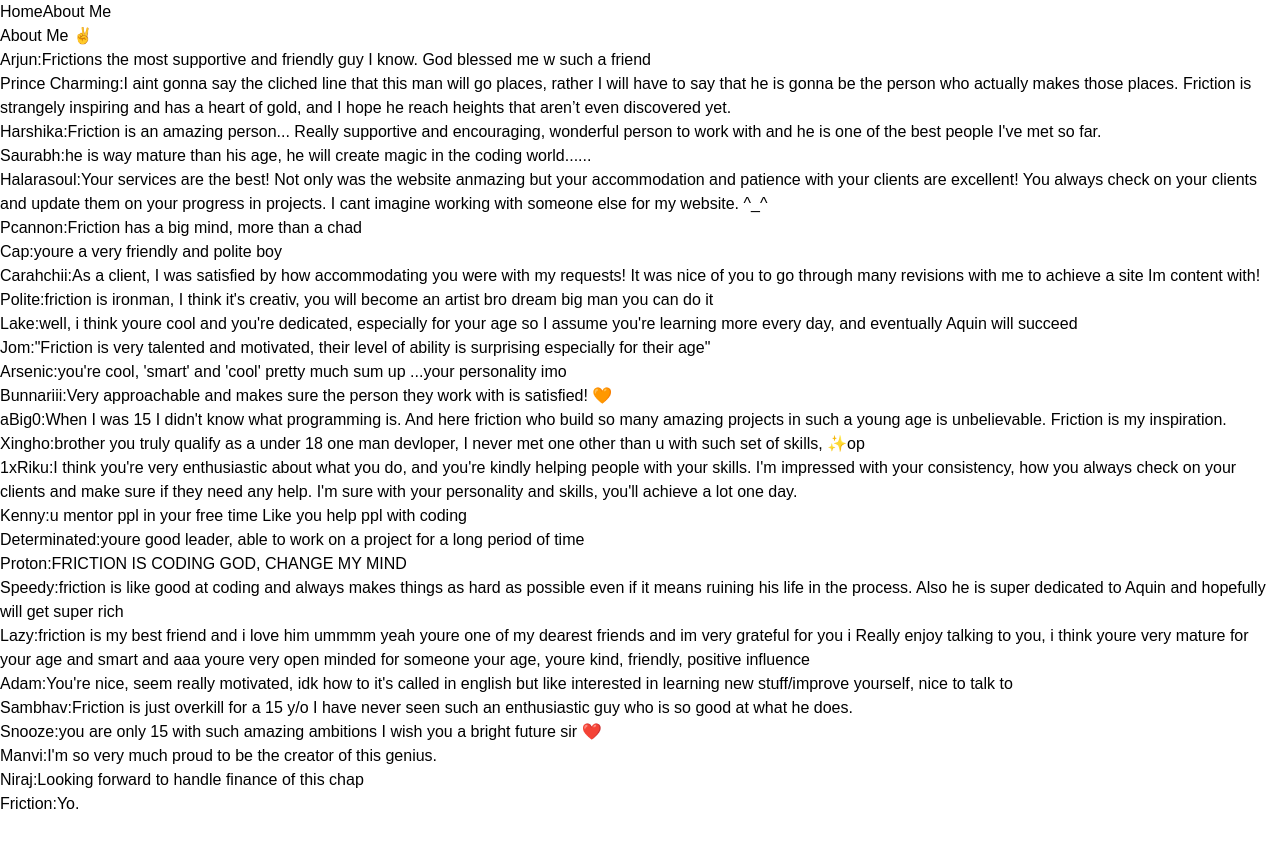
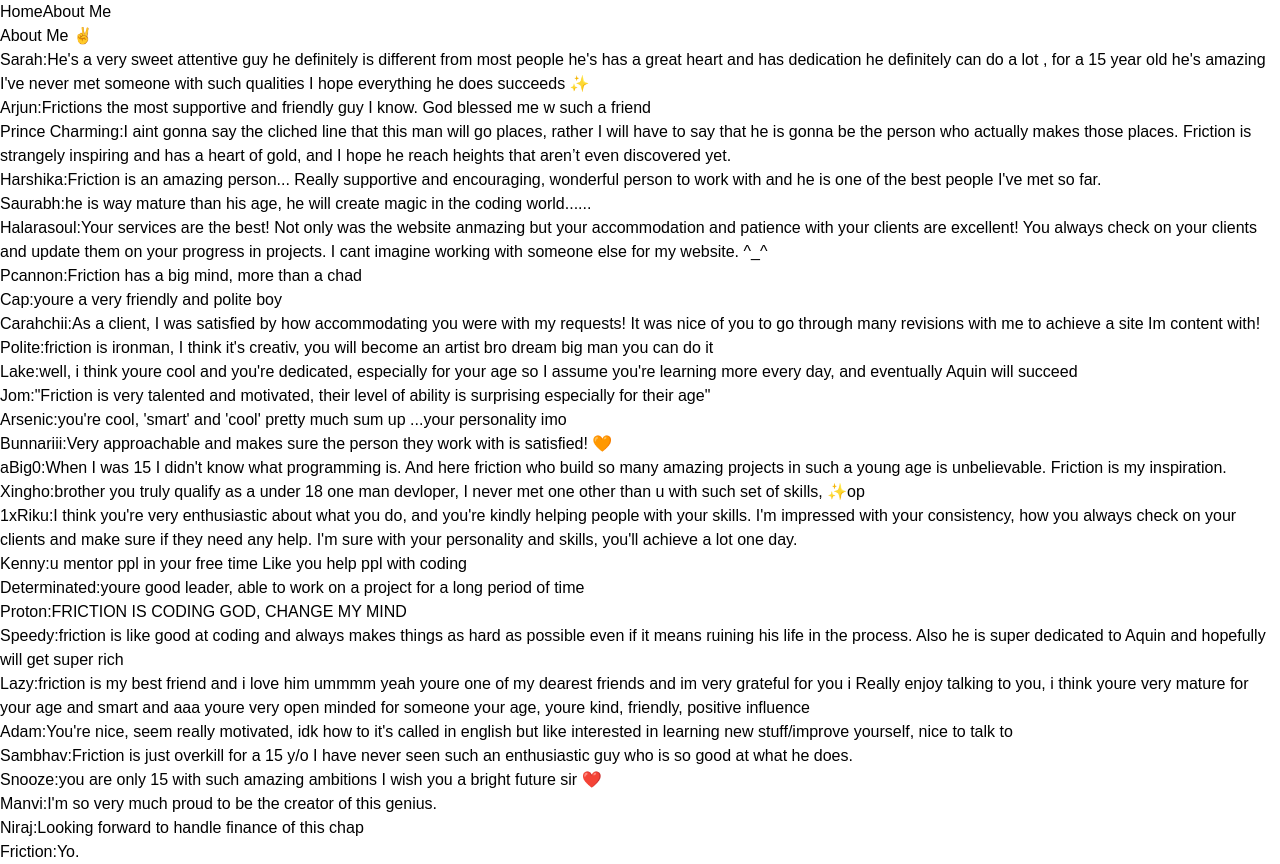
Before and after one commit to Fresh4774/Friction, a Next.js app: page /guestbook in a window 1280 px wide. Before the commit the page ends 816 px from the top, so only its background shows below. Built offline with nearby package versions, Linux system fonts and the light colour scheme.

Commit message:
Sarah line update

```diff
--- a/app/guestbook/page.tsx
+++ b/app/guestbook/page.tsx
@@ -8,6 +8,13 @@ export default function GuestbookPage() {
       </h1>
       <Suspense>
       <div className="flex flex-col space-y-1 mb-4 gap-4">
+
+      <div className="w-full text-sm break-words">
+        <span className="text-neutral-600 dark:text-neutral-400 mr-1">
+        Sarah:
+        </span>
+        He's a very sweet attentive guy he definitely is different from most people he's has a great heart and has dedication he definitely can do a lot , for a 15 year old he's amazing I've never met someone with such qualities I hope everything he does succeeds ✨
+      </div>
 
       <div className="w-full text-sm break-words">
         <span className="text-neutral-600 dark:text-neutral-400 mr-1">
```
